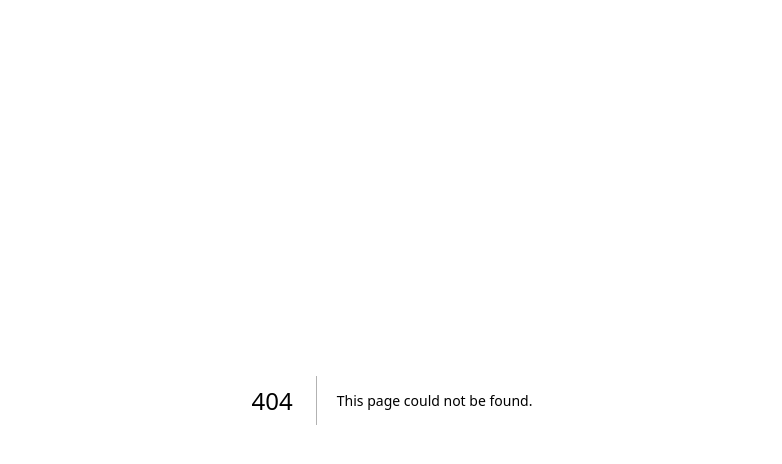
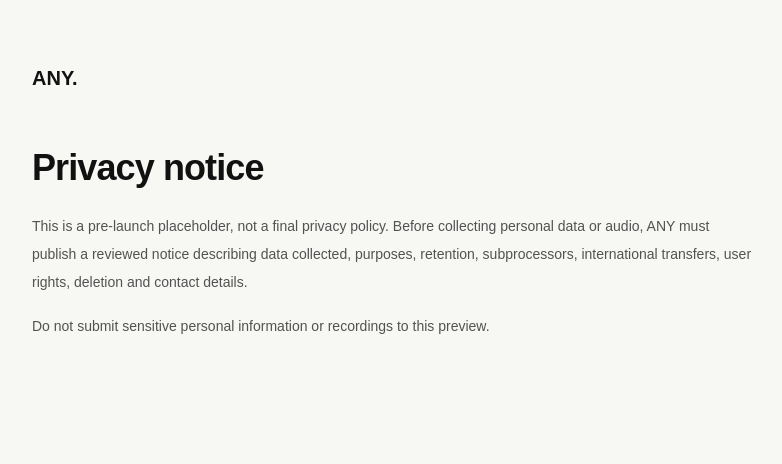
Before and after one commit to sachin7x/Anny, a Next.js app: page /privacy in a window 1280 px wide. Before the commit this address had no page. Shown: the top 464 px of the page, without its empty margins (248-1030 px from the left). Built offline with nearby package versions, Linux system fonts and the light colour scheme.

Commit message:
docs: add privacy notice placeholder

```diff
--- /dev/null
+++ b/app/privacy/page.tsx
@@ -0,0 +1,5 @@
+import Link from "next/link";
+
+export default function PrivacyPage() {
+  return <main className="mx-auto min-h-screen max-w-3xl px-6 py-16"><Link href="/" className="text-xl font-black">ANY.</Link><h1 className="mt-14 text-4xl font-semibold tracking-tight">Privacy notice</h1><p className="mt-6 text-sm leading-7 text-neutral-600">This is a pre-launch placeholder, not a final privacy policy. Before collecting personal data or audio, ANY must publish a reviewed notice describing data collected, purposes, retention, subprocessors, international transfers, user rights, deletion and contact details.</p><p className="mt-4 text-sm leading-7 text-neutral-600">Do not submit sensitive personal information or recordings to this preview.</p></main>;
+}
```
